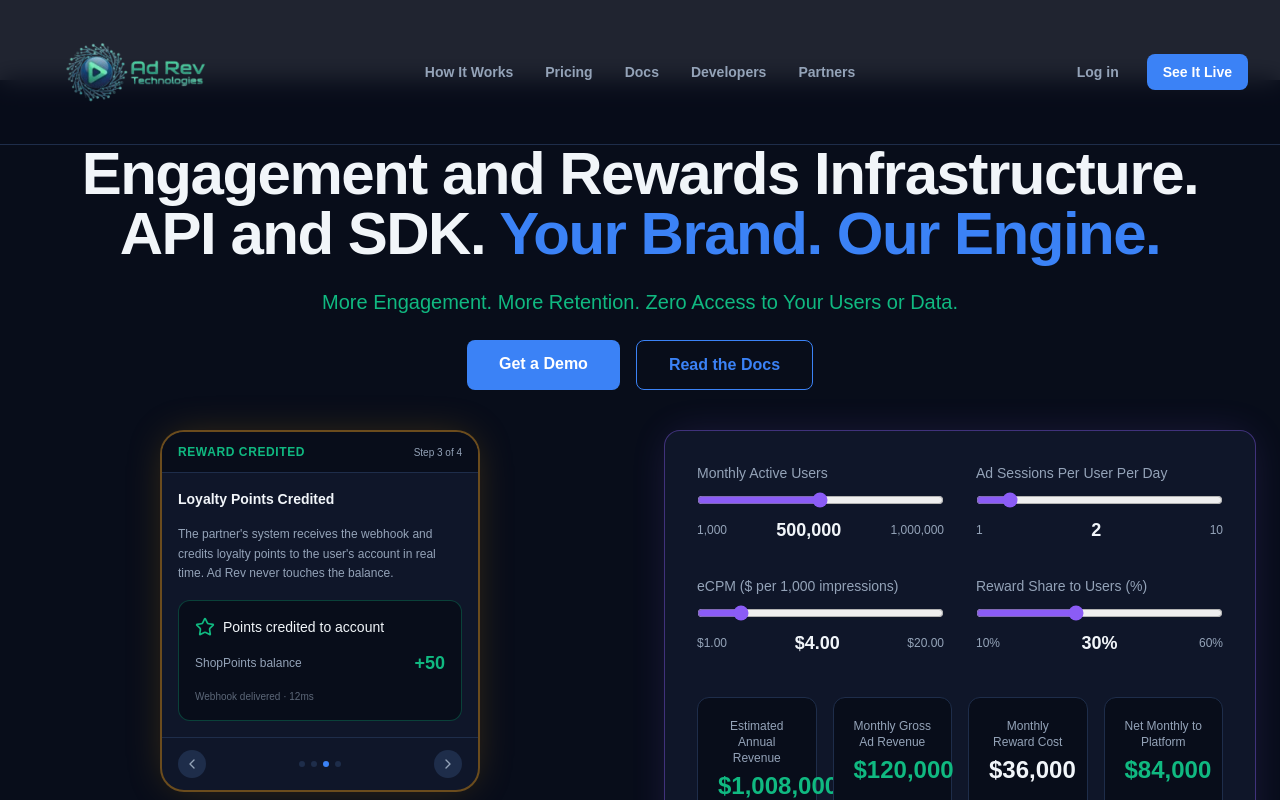
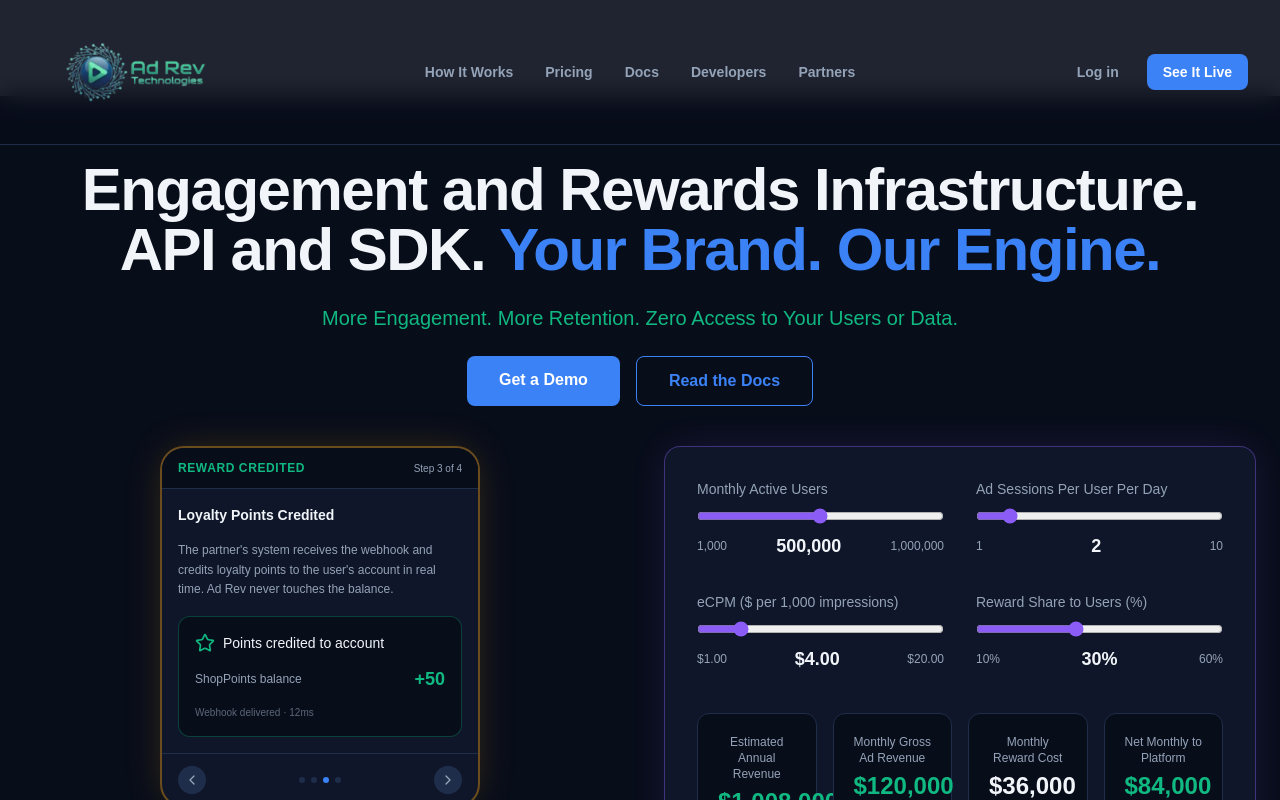
Before and after one commit to morgan9hips-sketch/AdRevTechnologies_Production, a Next.js app in the folder website_production/: page / in a window 1280 px wide. Shown: the top 800 px of the page. Built offline with nearby package versions, Linux system fonts and the light colour scheme.

Commit message:
Update pt-20 to pt-24 for the main element in layout.tsx

```diff
--- a/website_production/app/layout.tsx
+++ b/website_production/app/layout.tsx
@@ -30,15 +30,13 @@ export const metadata: Metadata = {
 
 export default function RootLayout({
   children,
-}: Readonly<{
-  children: React.ReactNode
-}>) {
+}: Readonly<{ children: React.ReactNode }>) {
   return (
     <html lang="en">
       <body className="font-sans antialiased">
         <Providers>
           <Header />
-          <main className="min-h-screen pt-20">{children}</main>
+          <main className="min-h-screen pt-24">{children}</main>
           <Footer />
         </Providers>
       </body>
```
